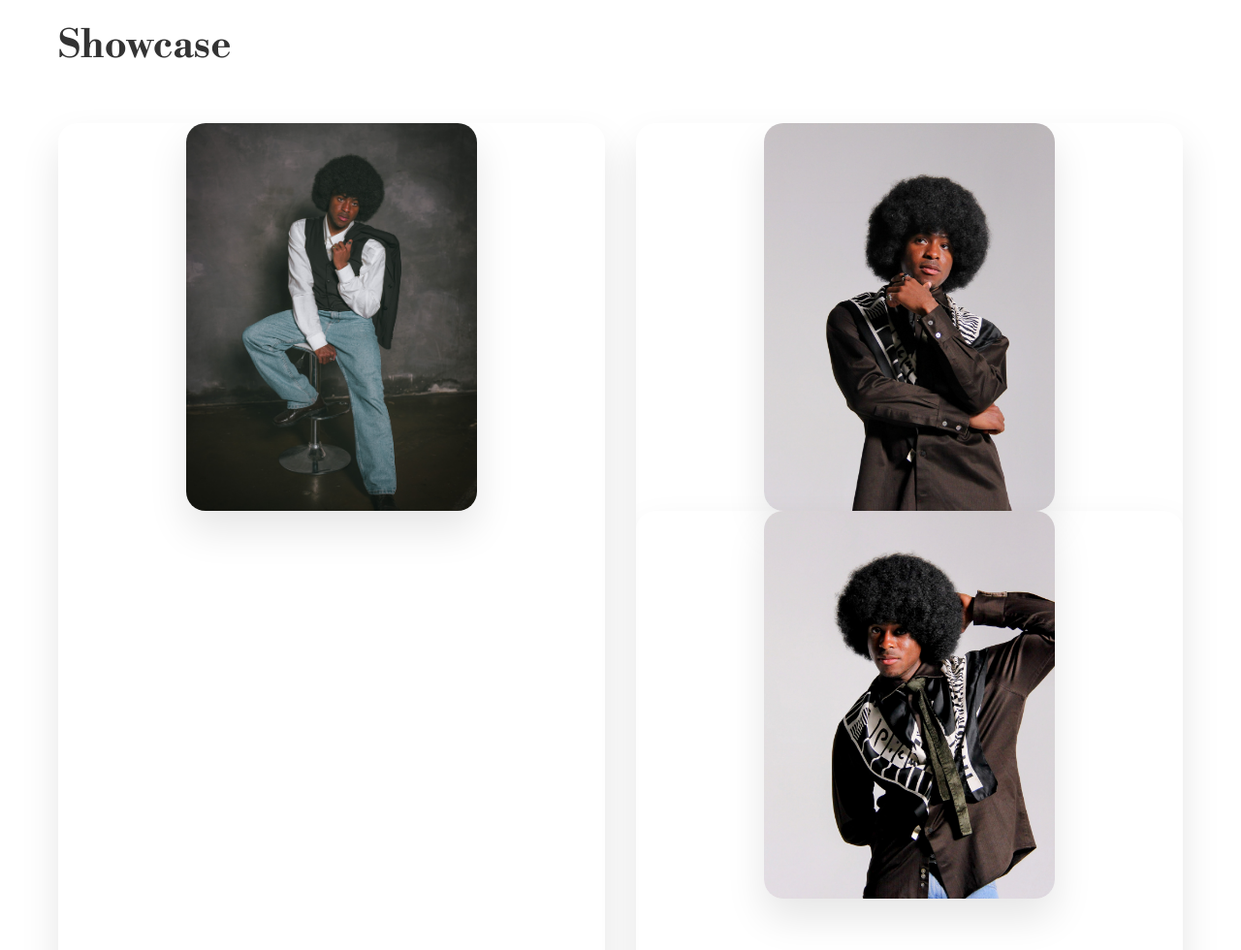
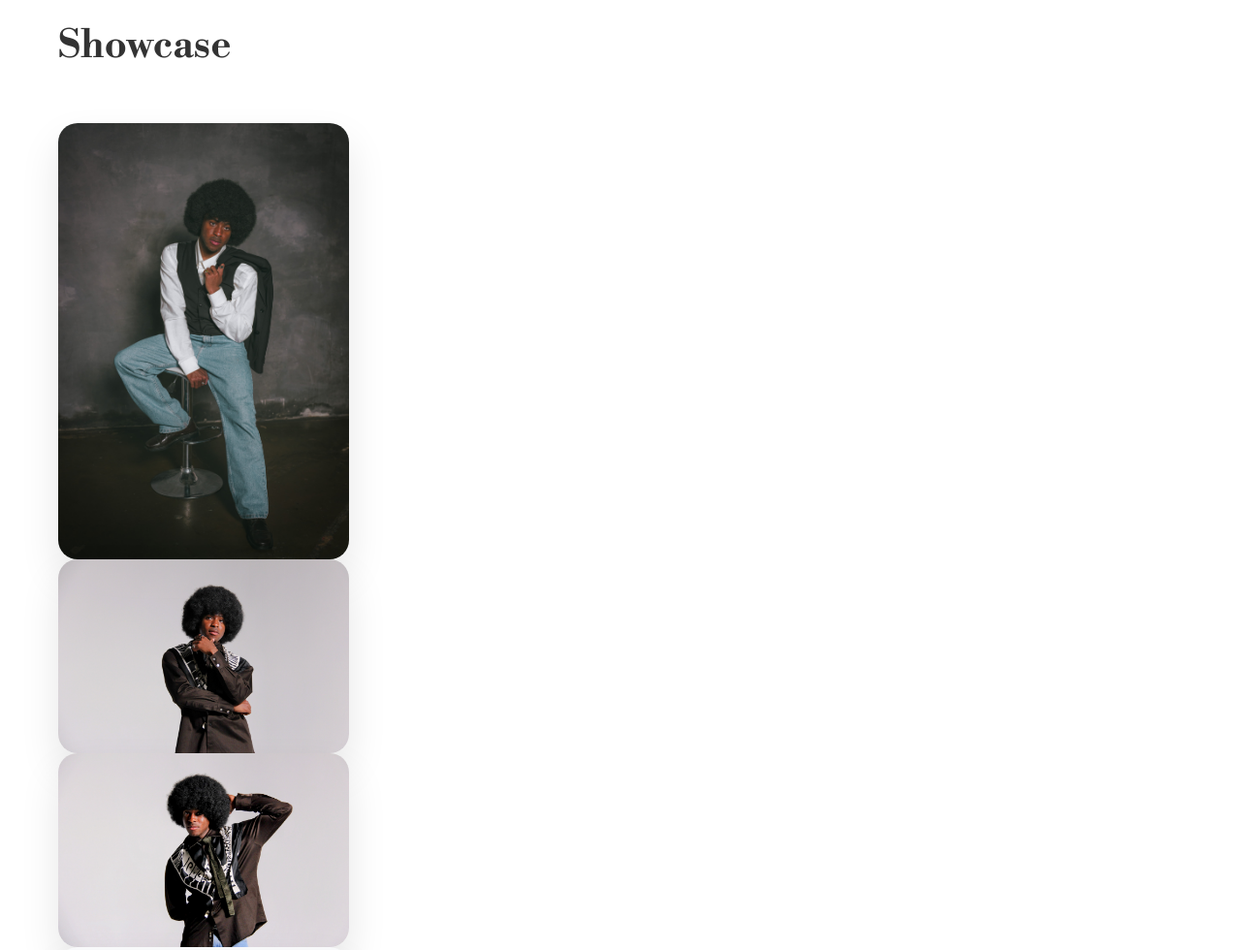
Before and after one commit to Tensuie/Portfolio-Model, a plain HTML site: page index.html in a window 1280 px wide. Shown: the part 2320-3300 px from the top of the page at 97% size. Drawn offline with nearby package versions, Linux system fonts and the light colour scheme; files whose address does not match are found by name.

Commit message:
Update styles.css

```diff
--- a/styles.css
+++ b/styles.css
@@ -383,49 +383,6 @@ section {
     width: 20px;
 }
 
-/* Project Grid Styling */
-.projects-grid {
-  display: grid;
-  grid-template-columns: repeat(auto-fit, minmax(250px, 1fr));
-  gap: 2rem;
-}
-
-/* Project Card Styling */
-.project-card {
-  width: 100%;
-  height: 100%;
-  overflow: hidden;
-  border-radius: 20px;
-  box-shadow: 0 20px 40px rgba(0, 0, 0, 0.1);
-  transition: transform 0.3s ease;
-}
-
-.project-card:hover {
-  transform: translateY(-5px);
-}
-
-.project-image {
-  width: 100%;
-  height: 400px; /* or set a fixed height based on your desired aspect ratio */
-  display: flex;
-  justify-content: center;
-  align-items: center;
-}
-
-/* Override previous .real-image to fill container */
-.real-image {
-  width: 100%;
-  height: 100%;
-  object-fit: cover;
-  border-radius: 20px;
-  display: block;
-  transition: transform 0.3s ease;
-}
-
-.real-image:hover {
-  transform: scale(1.03);
-}
-
 /* Footer */
 .footer {
     background: #333;
```
